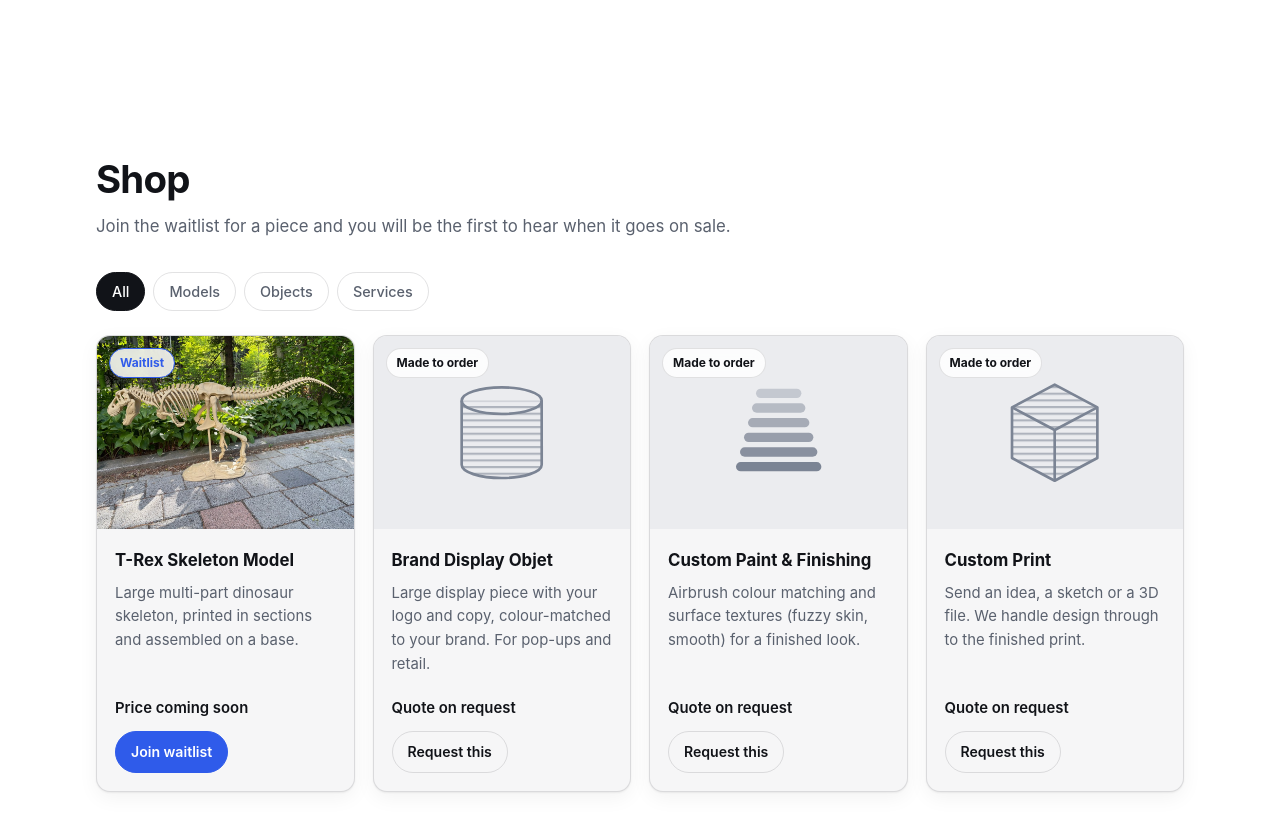
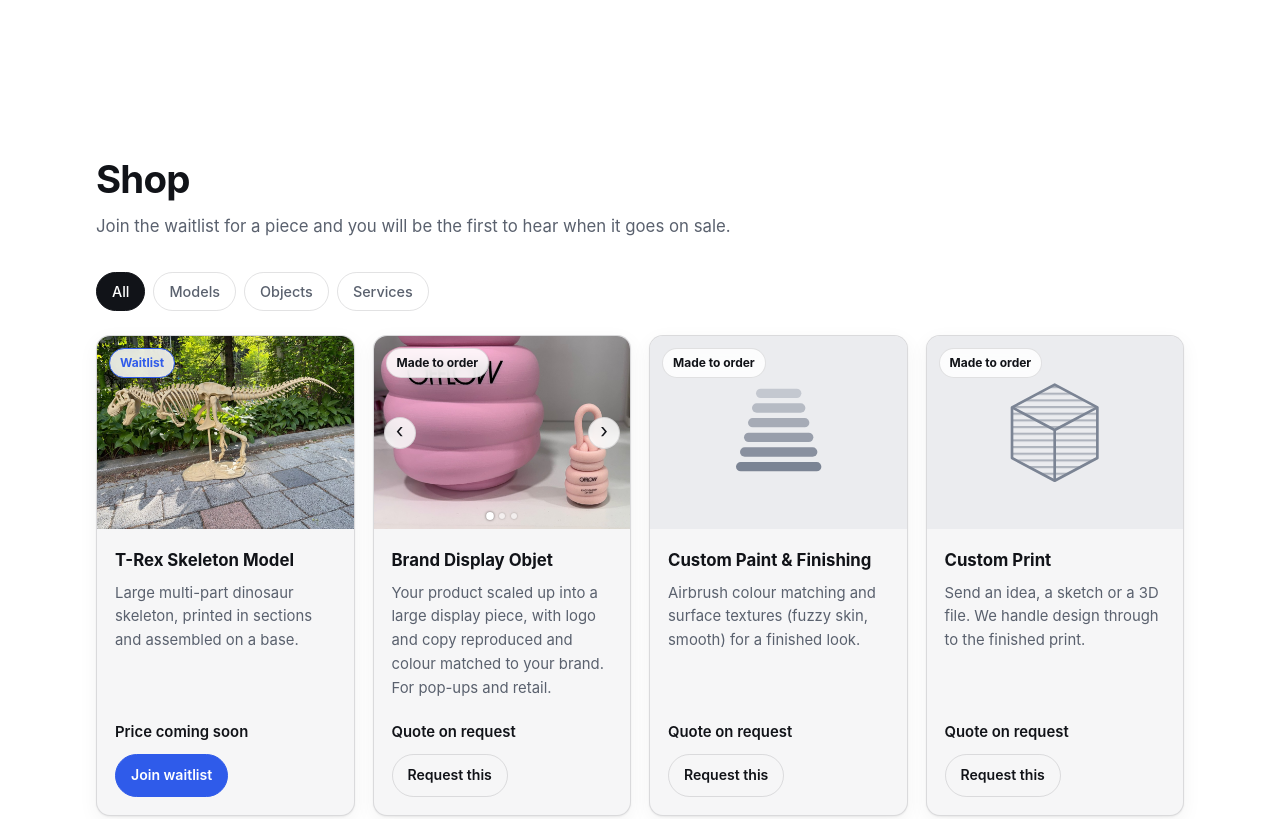
Before and after one commit to woosik1204/paros-studio, a plain HTML site: page index.html in a window 1280 px wide. Shown: the part 571-1390 px from the top of the page. Drawn offline with Linux system fonts and the light colour scheme; a web font is replaced by a local one.

Commit message:
Add files via upload

```diff
--- a/app.js
+++ b/app.js
@@ -13,6 +13,7 @@
   const t = (k) => TEXT[lang][k] ?? k;
 
   let filter = "all";
+  const galleryAt = {}; // product id -> which photo is showing
 
   /* ---------- placeholder art (shown until a photo is added) ---------- */
   const ART = {
@@ -60,9 +61,21 @@
     const list = PRODUCTS.filter((p) => filter === "all" || p.category === filter);
     $("#grid").innerHTML = list.map((p) => {
       const wait = p.status === "waitlist";
-      const media = p.image
-        ? `<img src="${esc(p.image)}" alt="${esc(p.name[lang])}" loading="lazy">`
-        : art(p.art);
+      const slides = p.images && p.images.length ? p.images : (p.image ? [p.image] : []);
+      const cur = Math.min(galleryAt[p.id] || 0, Math.max(slides.length - 1, 0));
+      let media = art(p.art);
+      if (slides.length) {
+        media = slides.map((s, i) =>
+          `<div class="slide"${i === cur ? "" : " hidden"}>` +
+          [].concat(s).map((src) => `<img src="${esc(src)}" alt="${esc(p.name[lang])}" loading="lazy">`).join("") +
+          `</div>`).join("");
+        if (slides.length > 1) {
+          media +=
+            `<button type="button" class="gal-btn prev" data-gal="${esc(p.id)}" data-step="-1" aria-label="${esc(t("gal.prev"))}">‹</button>` +
+            `<button type="button" class="gal-btn next" data-gal="${esc(p.id)}" data-step="1" aria-label="${esc(t("gal.next"))}">›</button>` +
+            `<div class="gal-dots" aria-hidden="true">${slides.map((_, i) => `<i${i === cur ? ' class="on"' : ""}></i>`).join("")}</div>`;
+        }
+      }
       return `<article class="card">
         <div class="card-media">${media}<span class="badge ${wait ? "waitlist" : ""}">${esc(t(wait ? "badge.waitlist" : "badge.made"))}</span></div>
         <div class="card-body">
@@ -206,6 +219,17 @@
     }
     const chip = e.target.closest("[data-cat]");
     if (chip) { filter = chip.dataset.cat; renderFilters(); renderGrid(); return; }
+    const gal = e.target.closest("[data-gal]");
+    if (gal) {
+      const box = gal.closest(".card-media");
+      const slides = $$(".slide", box);
+      const n = slides.length;
+      const i = ((galleryAt[gal.dataset.gal] || 0) + Number(gal.dataset.step) + n) % n;
+      galleryAt[gal.dataset.gal] = i;
+      slides.forEach((s, k) => { s.hidden = k !== i; });
+      $$(".gal-dots i", box).forEach((d, k) => d.classList.toggle("on", k === i));
+      return;
+    }
     const pickBtn = e.target.closest("[data-pick]");
     if (pickBtn) { pick(pickBtn.dataset.pick); return; }
     if (e.target.closest("[data-custom]")) { setType("custom"); $("#item").value = ""; }
--- a/data.js
+++ b/data.js
@@ -24,6 +24,9 @@ const SITE = {
    category: "models" | "objects" | "service"
    image:    put a photo in the images/ folder and write e.g.
              "images/trex.jpg". Leave "" to show the drawn placeholder.
+   images:   optional gallery (arrows on the card). Each entry is one slide:
+             either one photo "images/a.jpg", or a pair shown side by side
+             ["images/small.jpg", "images/large.jpg"].
    price:    text shown on the card, e.g. { ko: "₩45,000", en: "₩45,000" }
    --------------------------------------------------------------------- */
 const PRODUCTS = [
@@ -46,10 +49,15 @@ const PRODUCTS = [
     status: "made",
     art: "cylinder",
     image: "",
+    images: [
+      "images/offlow-shelf.jpg",
+      ["images/offlow-product.jpg", "images/offlow-display.jpg"],
+      ["images/beenuvo-contrast.jpg", "images/beenuvo-display.jpg"],
+    ],
     name: { ko: "브랜드 디스플레이 오브제", en: "Brand Display Objet" },
     desc: {
-      ko: "로고와 문구를 넣은 대형 디스플레이 오브제. 팝업·매장 연출용, 브랜드 컬러 맞춤.",
-      en: "Large display piece with your logo and copy, colour-matched to your brand. For pop-ups and retail.",
+      ko: "실제 제품을 그대로 키운 대형 디스플레이 오브제. 로고와 문구까지 재현하고 브랜드 컬러에 맞춥니다. 팝업·매장 연출용.",
+      en: "Your product scaled up into a large display piece, with logo and copy reproduced and colour matched to your brand. For pop-ups and retail.",
     },
     price: { ko: "견적 문의", en: "Quote on request" },
   },
@@ -102,6 +110,8 @@ const TEXT = {
     "filter.models": "모형",
     "filter.objects": "오브제",
     "filter.service": "서비스",
+    "gal.prev": "이전 사진",
+    "gal.next": "다음 사진",
     "badge.waitlist": "웨이팅리스트",
     "badge.made": "주문 제작",
     "btn.waitlist": "웨이팅리스트 등록",
@@ -170,6 +180,8 @@ const TEXT = {
     "filter.models": "Models",
     "filter.objects": "Objects",
     "filter.service": "Services",
+    "gal.prev": "Previous photo",
+    "gal.next": "Next photo",
     "badge.waitlist": "Waitlist",
     "badge.made": "Made to order",
     "btn.waitlist": "Join waitlist",
--- a/styles.css
+++ b/styles.css
@@ -152,6 +152,21 @@ main { overflow: hidden; }
 }
 .card-media { position: relative; aspect-ratio: 4 / 3; background: var(--surface-2); display: grid; place-items: center; }
 .card-media img { width: 100%; height: 100%; object-fit: cover; }
+.slide { position: absolute; inset: 0; display: flex; gap: 2px; background: var(--bg); }
+.slide[hidden] { display: none; }
+.slide img { flex: 1; min-width: 0; }
+.gal-btn {
+  position: absolute; top: 50%; transform: translateY(-50%);
+  width: 32px; height: 32px; border-radius: 50%; padding: 0 0 3px; cursor: pointer;
+  font: inherit; font-size: 1.25rem; line-height: 1; color: var(--text);
+  background: var(--badge-bg); border: 1px solid var(--line); backdrop-filter: blur(6px);
+}
+.gal-btn.prev { left: 10px; }
+.gal-btn.next { right: 10px; }
+.gal-btn:hover { border-color: var(--text); }
+.gal-dots { position: absolute; bottom: 10px; left: 0; right: 0; display: flex; justify-content: center; gap: 6px; }
+.gal-dots i { width: 6px; height: 6px; border-radius: 50%; background: #fff; opacity: 0.55; box-shadow: 0 0 2px rgba(0, 0, 0, 0.6); }
+.gal-dots i.on { opacity: 1; transform: scale(1.3); }
 .card-media svg { width: 52%; height: auto; color: var(--art); }
 .badge {
   position: absolute; top: 12px; left: 12px;
```
Also changed, not shown: images/beenuvo-contrast.jpg (added), images/beenuvo-display.jpg (added), images/offlow-display.jpg (added), images/offlow-product.jpg (added), images/offlow-shelf.jpg (added).
